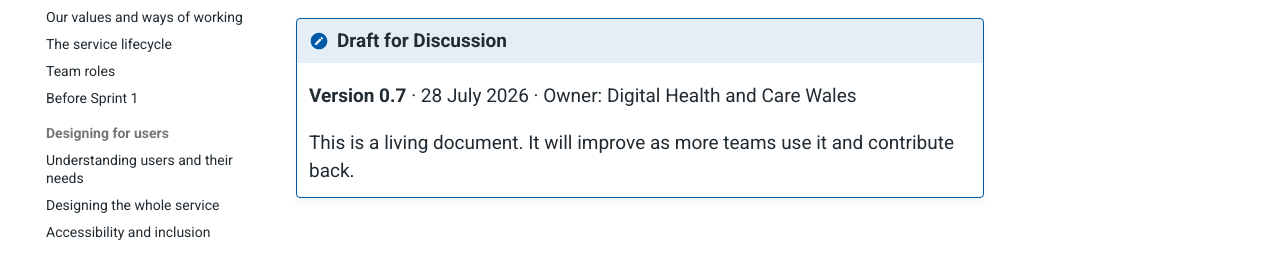
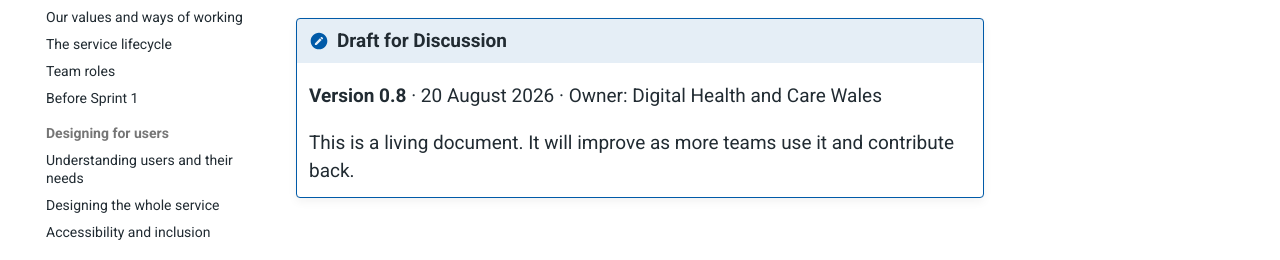
Before and after one commit to DHCW-Digital-Health-and-Care-Wales/dhcw-delivery-playbook, an MkDocs documentation site: the page built from docs/index.md, in a window 1280 px wide and 900 px high, scrolled down 387 px. Shown: the part 176-436 px from the top of the window. Built offline with MkDocs 1.6.1 and Material for MkDocs 9.7.7, drawn with Linux system fonts in a browser that asks for light colours; comment, search, counter and statistics services are not loaded.

Commit message:
Update playbook version to 0.8 (20 August 2026)
Co-authored-by: fireballxlV <95079606+fireballxlV@users.noreply.github.com>

```diff
--- a/docs/index.md
+++ b/docs/index.md
@@ -6,7 +6,7 @@ Helping teams thrive so they can make digital a force for good in health and car
     Great digital services are created by great teams. This playbook describes how DHCW builds healthy, empowered and multidisciplinary teams, and how those teams design, deliver and operate digital products and services that improve health and care outcomes across Wales.
 
 !!! note "Draft for Discussion"
-    **Version 0.7** &middot; 28 July 2026 &middot; Owner: Digital Health and Care Wales
+    **Version 0.8** &middot; 20 August 2026 &middot; Owner: Digital Health and Care Wales
 
     This is a living document. It will improve as more teams use it and contribute back.
 
```
